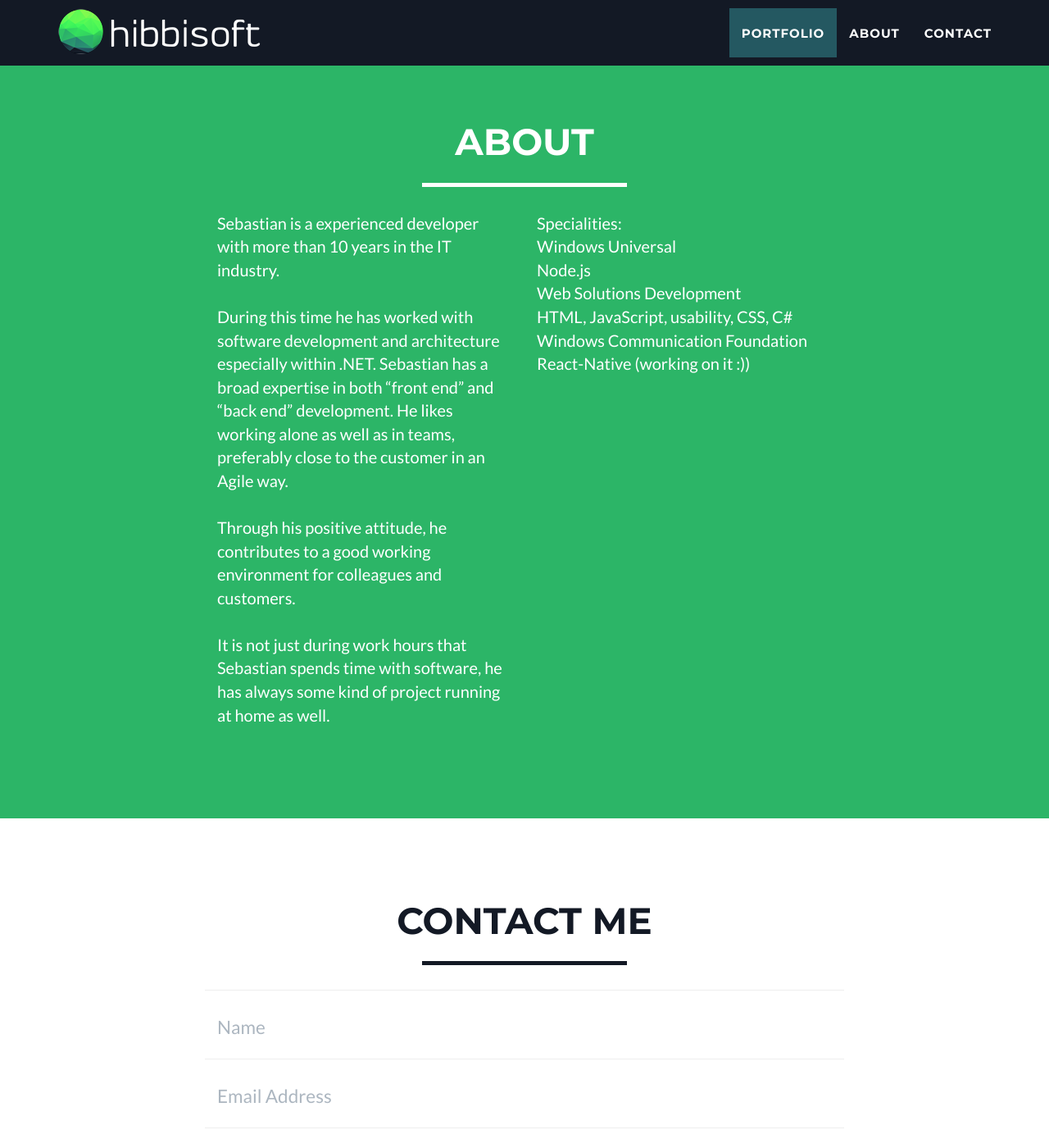
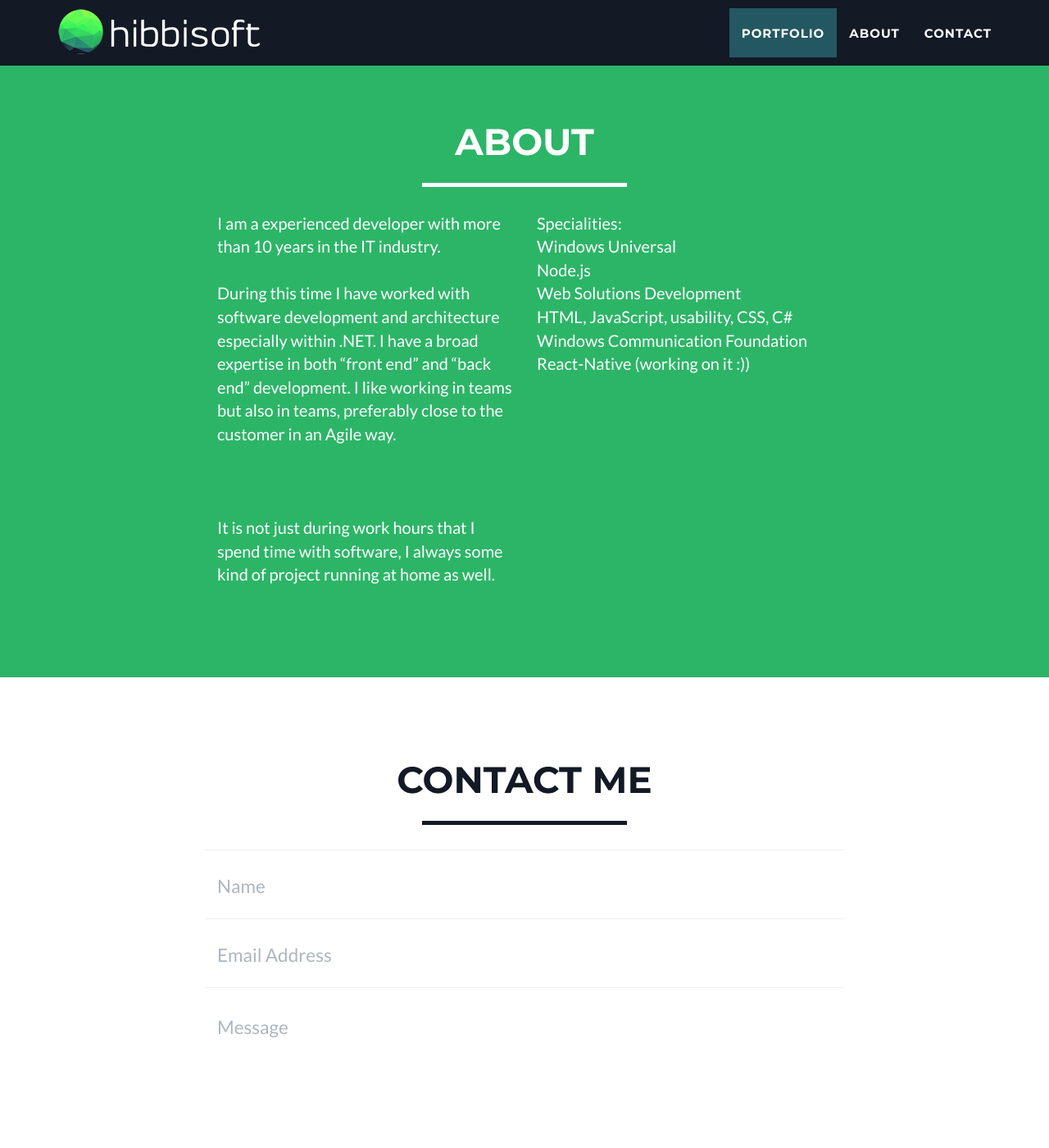
Before and after one commit to sebbebebbe/sebbebebbe.github.com, a Jekyll site: the page built from _posts/2016-01-01-I-Love-Lamp.markdown, in a window 1280 px wide and 1400 px high, scrolled down 832 px. Shown: the whole window at 82% size. Built offline with Jekyll 4.4.1, drawn with Linux system fonts in a browser that asks for light colours.

Commit message:
Adjusted some text

```diff
--- a/_includes/about.html
+++ b/_includes/about.html
@@ -9,13 +9,11 @@
             </div>
             <div class="row">
                 <div class="col-lg-4 col-lg-offset-2">
-                    <p>Sebastian is a experienced developer with more than 10 years in the IT industry. <br/> <br/>
-                      During this time he has worked with software development and architecture especially within .NET. Sebastian has a broad expertise in both “front end” and “back end” development.
-                      He likes working alone as well as in teams, preferably close to the customer in an Agile way.  <br/> <br/>
-
-                      Through his positive attitude, he contributes to a good working environment for colleagues and customers.
+                    <p>I am a experienced developer with more than 10 years in the IT industry. <br/> <br/>
+                      During this time I have worked with software development and architecture especially within .NET. I have a broad expertise in both “front end” and “back end” development.
+                      I like working in teams but also in teams, preferably close to the customer in an Agile way.  <br/> <br/>
                        <br/> <br/>
-                      It is not just during work hours that Sebastian spends time with software, he has always some kind of project running at home as well.</p>
+                      It is not just during work hours that I spend time with software, I always some kind of project running at home as well.</p>
                 </div>               <div class="col-lg-4">
                     <p>
                       Specialities:<br/>
--- a/_posts/2015-10-01-Telia-Business-Broadband.markdown
+++ b/_posts/2015-10-01-Telia-Business-Broadband.markdown
@@ -7,5 +7,5 @@ alt: Telia Denmark
 project-date: October 2015
 client: Telia Denmark
 category: Web Development
-description: Sebastian created new modules in the current B2B solution making it possible to onboard customers with assistance of credit and address information services.
+description: The main purpose of the project was to create new modules in the current B2B solution making it possible to onboard customers with assistance of credit and address information services.
 ---
--- a/_posts/2016-01-01-I-Love-Lamp.markdown
+++ b/_posts/2016-01-01-I-Love-Lamp.markdown
@@ -7,5 +7,5 @@ alt: I Love Lamp Icon
 project-date: January 2016
 client: Hibbisoft
 category: Windows Phone Development
-description: I Love Lamp is a mobile app for Windows Phone that integrates with Tellstick .NET from Telldus Technologies AB. It lets the user turn on your lights and control your blinds. It is also possible to monitor different sensors around your house. It makes your house smarter with functions like turning a lamp on with NFC. It is available in the Windows Store.
+description: I Love Lamp is a mobile app for Windows Phone that integrates with Tellstick .NET from <a href="http://www.telldus.com">Telldus Technologies AB</a>. It lets the user turn on your lights and control your blinds. It is also possible to monitor different sensors around your house. It makes your house smarter with functions like turning a lamp on with NFC. It is available in the Windows Store.<br/> <br/> <a href="https://www.microsoft.com/en-us/store/p/i-love-lamp/9nblggh0gx9m"> Download now from the Windows Store</a>
 ---
```
Also changed, not shown: screenshot.png (deleted).
